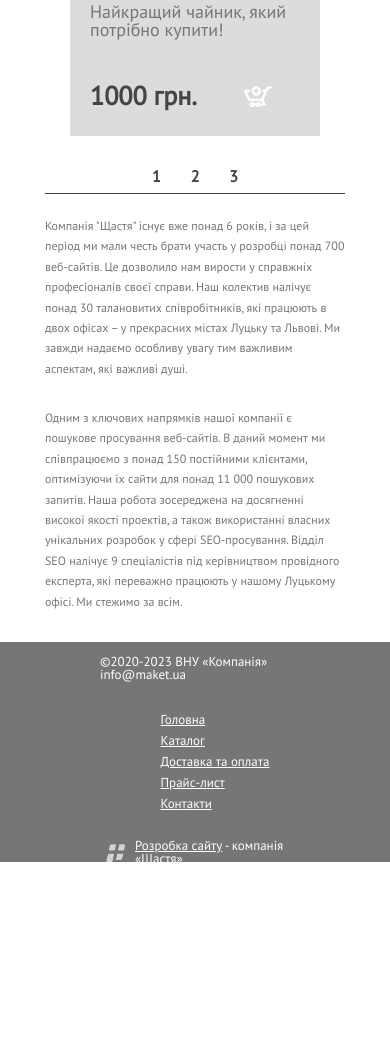
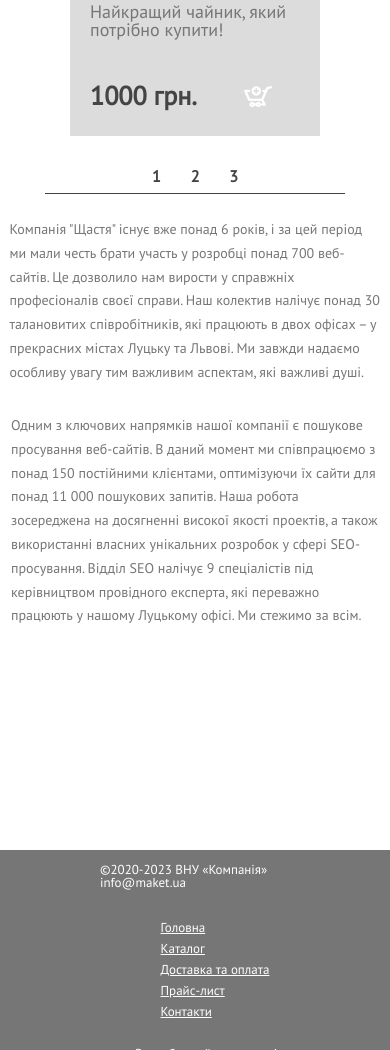
Before and after one commit to lelyyykk/3-maket, a plain HTML site: page index.html in a window 390 px wide. Shown: the part 2728-3778 px from the top of the page. Before the commit the page ends 3590 px from the top, so only its background shows below. Drawn offline with nearby package versions, Linux system fonts and the light colour scheme.

Commit message:
padding for content

```diff
--- a/css/style.css
+++ b/css/style.css
@@ -383,6 +383,7 @@ button.slick-next.slick-arrow, button.slick-prev.slick-arrow {
     align-items: center;
     display: flex;
     flex-direction: column;
+    padding-bottom: 200px;
 }
 
 /*------------Navigation content----------*/
@@ -628,8 +629,8 @@ button.slick-next.slick-arrow, button.slick-prev.slick-arrow {
         height: 47px;
     }
     .about_company__container p {
-        font-size: 12px;
-        width: 300px;
+
+
     }
 }
 /*
```
